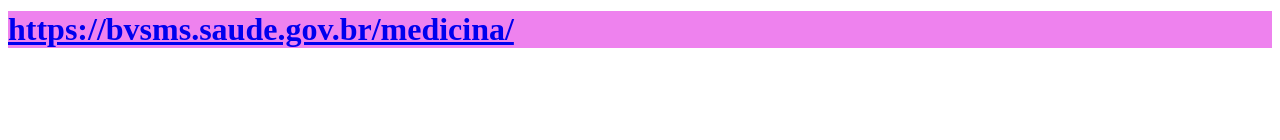
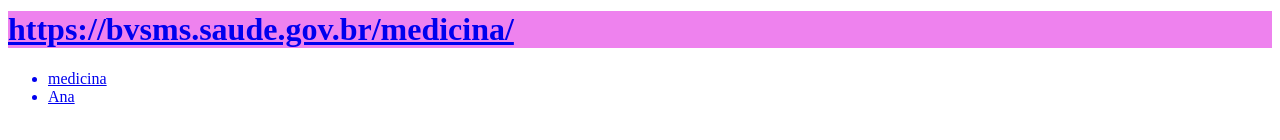
Before and after one commit to Schaab23/Schaab23.github.io, a plain HTML site: page index.html in a window 1280 px wide. Shown: the part 528-668 px from the top of the page. Drawn offline with Linux system fonts and the light colour scheme.

Commit message:
Add files via upload

```diff
--- a/index.html
+++ b/index.html
@@ -14,5 +14,10 @@
 <a href="https://bvsms.saudegov.br/medicina/">
 
     <h1 style="background-color:Violet;">https://bvsms.saude.gov.br/medicina/</h1>
+    <ul>
+        <li>medicina</li>
+        <li>Ana</li>
+    </ul>
+
 </body>
 </html>
```
